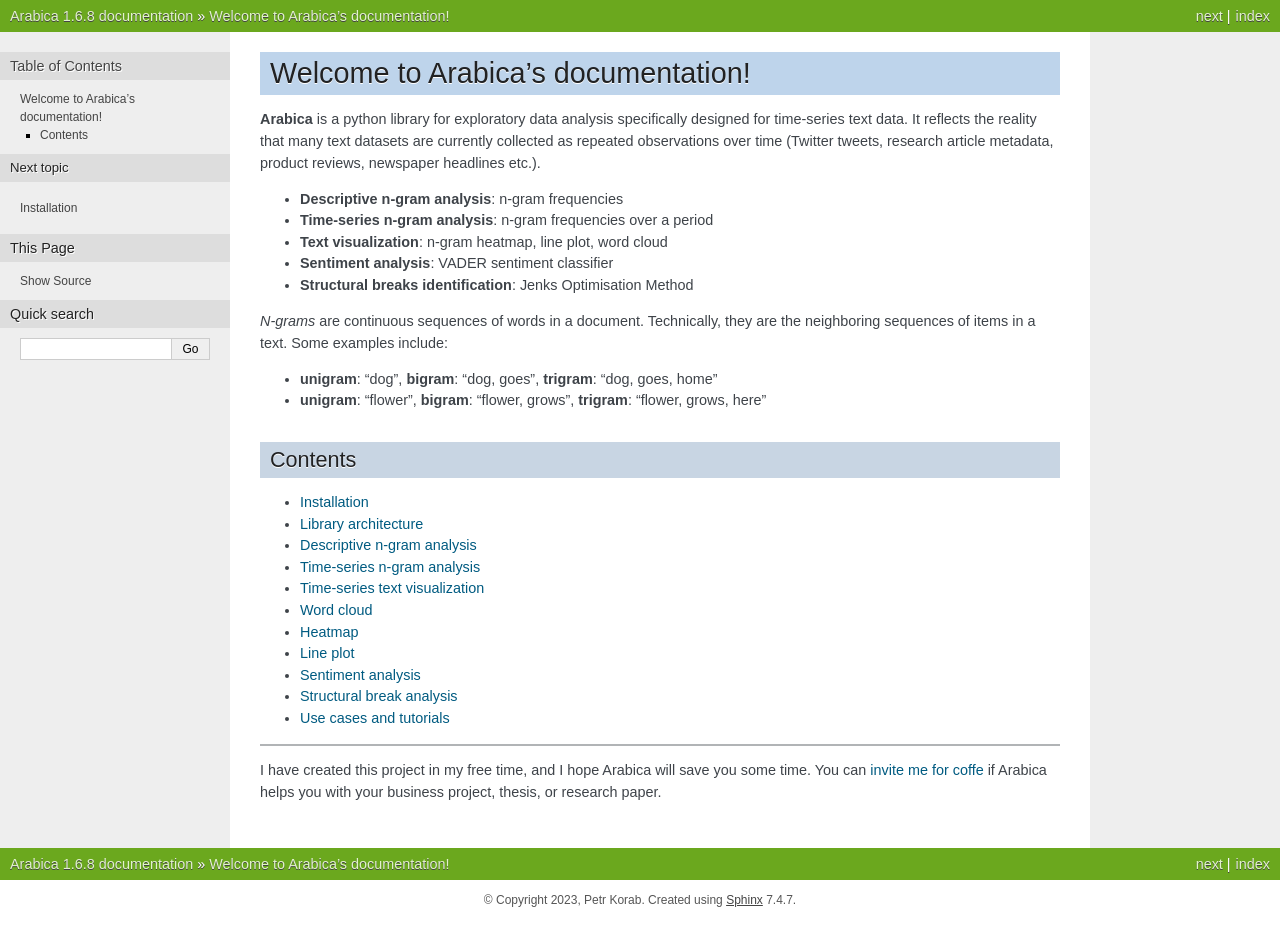
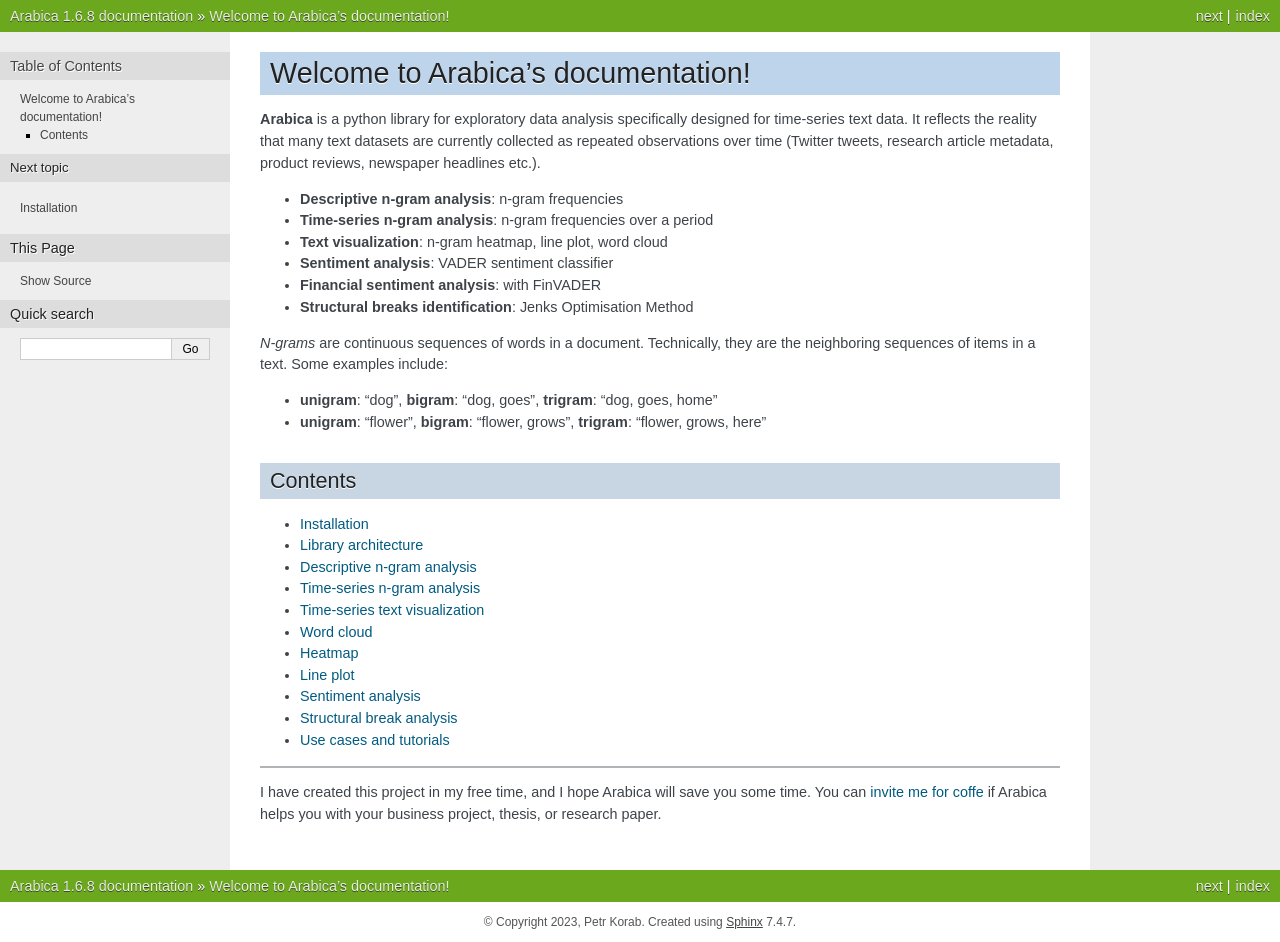
Before and after one commit to PetrKorab/Arabica, a Sphinx documentation site: the page built from docs/source/index.rst, in a window 1280 px wide. Built offline with Sphinx 7.4.7, drawn with Linux system fonts in a browser that asks for light colours; pages that are not in the unit, such as notebooks, are missing from menus; before the commit the page ends 920 px from its top, so only the background shows below that.

Commit message:
Update index.rst

```diff
--- a/docs/source/index.rst
+++ b/docs/source/index.rst
@@ -12,6 +12,7 @@
 * **Time-series n-gram analysis**: n-gram frequencies over a period
 * **Text visualization**: n-gram heatmap, line plot, word cloud
 * **Sentiment analysis**: VADER sentiment classifier
+* **Financial sentiment analysis**: with FinVADER
 * **Structural breaks identification**: Jenks Optimisation Method
 
 *N-grams* are continuous sequences of words in a document. Technically, they are the neighboring sequences of items in a text.
```
